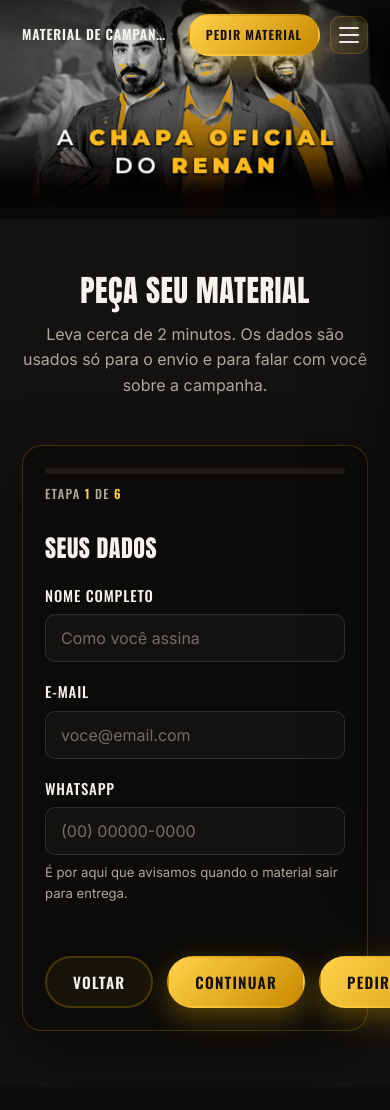
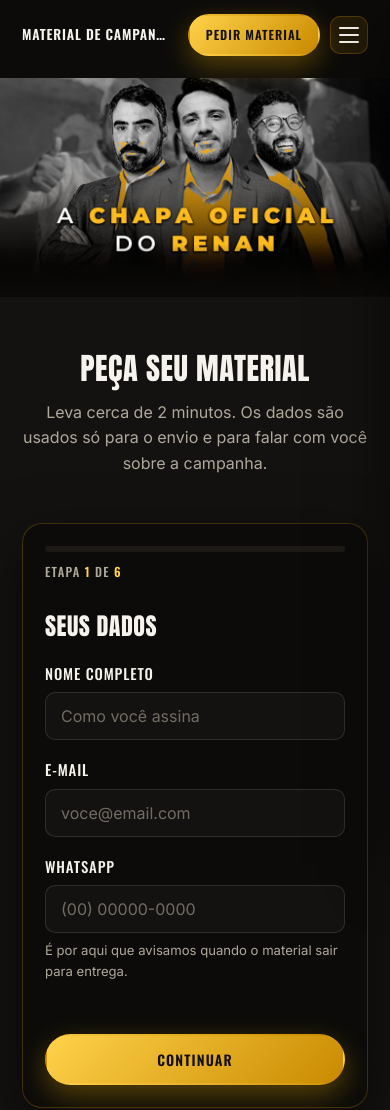
Before and after one commit to Gustavo-G-Rocha/material-deyrot, a website: page public/index.html in a window 390 px wide. Shown: the top 1110 px of the page. Drawn offline with nearby package versions, Linux system fonts and the light colour scheme; no server answers.

Commit message:
melhorar mobile e add link grupo

```diff
--- a/config.js
+++ b/config.js
@@ -49,7 +49,7 @@ export const campanha = {
 
   // ---- Links externos ----------------------------------------------------
   links: {
-    whatsappGrupo: 'https://chat.whatsapp.com/SEU-LINK-AQUI',
+    whatsappGrupo: 'https://chat.whatsapp.com/LJxjfnqcAhsKcjcTc3ALz6?s=qt&p=a&mlu=4',
     site: 'https://pedrodeyrot.com/',
     privacidade: '/privacidade',
     compartilhar:
--- a/public/styles.css
+++ b/public/styles.css
@@ -20,6 +20,15 @@
       var(--fundo) 0%,
       color-mix(in srgb, var(--fundo) 45%, transparent) 8%,
       transparent 20%);
+}
+/*
+ * No celular a arte fica baixa e o topo fixo caía em cima dos rostos. Aqui a
+ * capa desce para começar abaixo do topo, e o escurecimento de cima sai junto:
+ * ele existia só para o topo continuar legível sobre a foto.
+ */
+@media (max-width: 720px) {
+  .hero { padding-top: 78px; }
+  .hero-veu { background: linear-gradient(0deg, var(--fundo) 0%, transparent 18%); }
 }
 
 .hero-cards { display: grid; gap: 14px; }
@@ -255,8 +264,12 @@
 .aceite input { accent-color: var(--acento); width: 18px; height: 18px; margin-top: 3px; flex: 0 0 auto; }
 .aceite a { color: var(--acento-claro); border-bottom: 1px solid currentColor; }
 
-.form-acoes { display: flex; gap: 14px; margin-top: 34px; }
-.form-acoes .btn { flex: 1; }
+.form-acoes { display: flex; flex-wrap: wrap; gap: 14px; margin-top: 34px; }
+.form-acoes .btn { flex: 1 1 150px; }
+/* em tela estreita o rótulo longo ("Pedir meu material") não pode vazar o cartão */
+@media (max-width: 480px) {
+  .form-acoes .btn { padding-inline: 18px; font-size: .88rem; }
+}
 
 .hp { position: absolute; left: -9999px; width: 1px; height: 1px; overflow: hidden; }
 
--- a/public/theme.css
+++ b/public/theme.css
@@ -62,6 +62,13 @@ body {
 }
 
 img { max-width: 100%; display: block; }
+
+/*
+ * O atributo hidden vem da folha do navegador e perde para qualquer regra de
+ * display do autor — era o caso de .btn (inline-flex), que deixava "Voltar" e
+ * "Pedir meu material" visíveis já na etapa 1 e estourava a linha no celular.
+ */
+[hidden] { display: none !important; }
 a { color: inherit; text-decoration: none; }
 
 h1, h2 {
```
